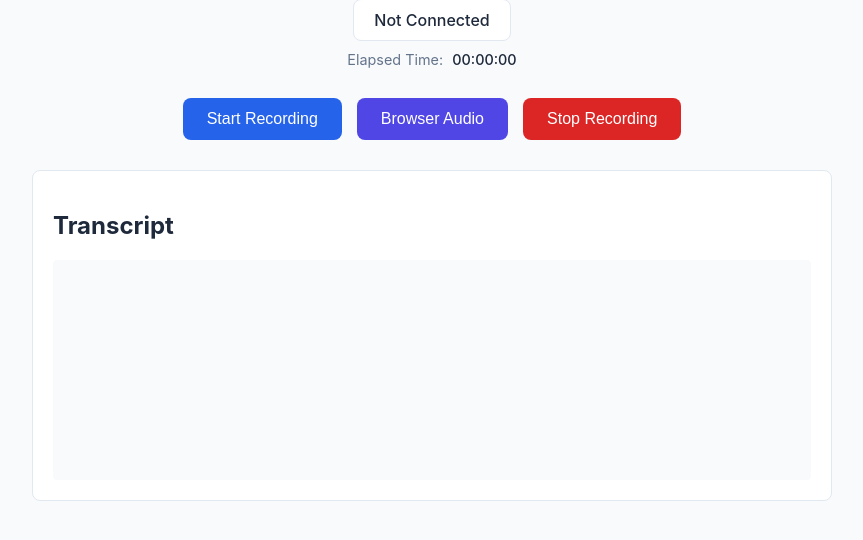
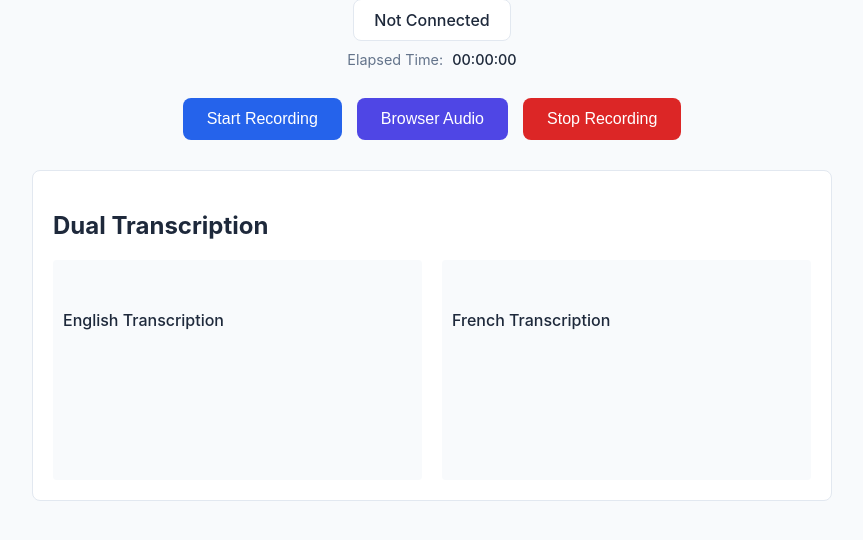
Before and after one commit to mohitseventeens/Interpreter-Assistant-v2, a Flask app: page / in a window 1280 px wide. Shown: the part 148-688 px from the top of the page, without its empty margins (208-1071 px from the left). Run offline with Flask 3, Linux system fonts and the light colour scheme.

Commit message:
added dual transcription, TODO: improve timer functionality

```diff
--- a/static/app.js
+++ b/static/app.js
@@ -21,7 +21,8 @@ function createDeepgramUrl(params = {}) {
 let socket, mediaRecorder, stream;
 
 const statusEl = document.querySelector("#status");
-const transcriptEl = document.querySelector("#transcript");
+const transcriptEnEl = document.querySelector("#transcript-en");
+const transcriptFrEl = document.querySelector("#transcript-fr");
 const timerEl = document.querySelector("#timer");
 const startBtn = document.querySelector("#start");
 const stopBtn = document.querySelector("#stop");
@@ -56,51 +57,95 @@ function stopTimer() {
 // Helper: initialize the Deepgram WebSocket connection and media recorder event handling
 function initDeepgramConnectionAndRecording(currentStream) {
     // Define your Deepgram parameters here
-    const deepgramParams = {
+    // Create two WebSocket connections for dual transcription
+    const deepgramParamsEn = {
+        model: "nova-2",
+        language: "en",
+        smart_format: "true",
+        interim_results: "true"
+    };
+
+    const deepgramParamsFr = {
         model: "nova-2",
         language: "fr",
         smart_format: "true",
         interim_results: "true"
     };
 
-    const DEEPGRAM_URL = createDeepgramUrl(deepgramParams);
+    const DEEPGRAM_URL_EN = createDeepgramUrl(deepgramParamsEn);
+    const DEEPGRAM_URL_FR = createDeepgramUrl(deepgramParamsFr);
 
-    socket = new WebSocket(DEEPGRAM_URL, ["token", DEEPGRAM_API_KEY]);
+    // Create separate WebSocket connections for English and French
+    const socketEn = new WebSocket(DEEPGRAM_URL_EN, ["token", DEEPGRAM_API_KEY]);
+    const socketFr = new WebSocket(DEEPGRAM_URL_FR, ["token", DEEPGRAM_API_KEY]);
 
-    socket.onopen = () => {
+    // Handle WebSocket connections
+    let connectionsEstablished = 0;
+
+    const handleConnectionOpen = () => {
+        connectionsEstablished++;
+        if (connectionsEstablished === 2) {
             statusEl.textContent = "Connected to Deepgram";
-        console.log("WebSocket Opened");
+            console.log("WebSocket Connections Opened");
             startTimer();
 
-        // Set up MediaRecorder to send audio data
+            // Set up MediaRecorder to send audio data to both connections
             mediaRecorder = new MediaRecorder(currentStream, { mimeType: "audio/webm" });
             mediaRecorder.ondataavailable = (event) => {
-            if (event.data.size > 0 && socket.readyState === WebSocket.OPEN) {
-                socket.send(event.data);
+                if (event.data.size > 0) {
+                    if (socketEn.readyState === WebSocket.OPEN) {
+                        socketEn.send(event.data);
+                    }
+                    if (socketFr.readyState === WebSocket.OPEN) {
+                        socketFr.send(event.data);
+                    }
                 }
             };
 
             // Start sending data every 400ms (adjust as needed)
             mediaRecorder.start(400);
+        }
     };
 
-    socket.onmessage = (message) => {
+    socketEn.onopen = handleConnectionOpen;
+    socketFr.onopen = handleConnectionOpen;
+
+    // Handle messages from both WebSocket connections
+    socketEn.onmessage = (message) => {
         const received = JSON.parse(message.data);
         const transcript = received.channel?.alternatives[0]?.transcript;
         if (transcript && received.is_final) {
-            console.log(transcript);
-            transcriptEl.textContent += transcript + " ";
+            console.log("English:", transcript);
+            transcriptEnEl.textContent += transcript + " ";
         }
     };
 
-    socket.onclose = () => {
-        console.log("WebSocket Closed");
+    socketFr.onmessage = (message) => {
+        const received = JSON.parse(message.data);
+        const transcript = received.channel?.alternatives[0]?.transcript;
+        if (transcript && received.is_final) {
+            console.log("French:", transcript);
+            transcriptFrEl.textContent += transcript + " ";
+        }
+    };
+
+    socketEn.onclose = () => {
+        console.log("English WebSocket Closed");
+        stopTimer();
+    };
+
+    socketFr.onclose = () => {
+        console.log("French WebSocket Closed");
         statusEl.textContent = "Disconnected";
         stopTimer();
     };
 
-    socket.onerror = (error) => {
-        console.error("WebSocket Error", error);
+    socketEn.onerror = (error) => {
+        console.error("English WebSocket Error", error);
+    };
+
+    socketFr.onerror = (error) => {
+        console.error("French WebSocket Error", error);
     };
 }
 
@@ -141,19 +186,43 @@ async function startBrowserAudioRecording() {
     }
 }
 
-// Stop recording and close WebSocket
+// Stop recording and close all connections
 function stopRecording() {
-    if (mediaRecorder && mediaRecorder.state !== "inactive") {
+    // Immediately update the UI to show stopping status.
+    statusEl.textContent = "Stopping... Please wait";
+    stopTimer();
+
+    // Stop the MediaRecorder if it's active.
+    if (mediaRecorder?.state !== "inactive") {
         mediaRecorder.stop();
-        // Stop all tracks (microphone or display capture)
-        stream.getTracks().forEach(track => track.stop());
     }
+
+    // Stop all media tracks.
+    if (stream) {
+        stream.getTracks().forEach(track => {
+            try {
+                track.stop();
+            } catch (error) {
+                console.error("Error stopping media track:", error);
+            }
+        });
+    }
+
+    // Close both WebSocket connections.
+    [socketEn, socketFr].forEach((socket, index) => {
         if (socket && socket.readyState === WebSocket.OPEN) {
+            try {
                 socket.close();
+            } catch (error) {
+                console.error(`Error closing ${index === 0 ? "English" : "French"} WebSocket:`, error);
             }
+        }
+    });
+
+    // Update UI and stop the timer.
     statusEl.textContent = "Stopped";
-    stopTimer();
 }
+
 
 // Attach event listeners
 startBtn.addEventListener("click", startRecording);
--- a/static/styles.css
+++ b/static/styles.css
@@ -108,13 +108,30 @@ h1 {
     border: 1px solid #e2e8f0;
 }
 
+.dual-transcript {
+    display: flex;
+    gap: 20px;
+    margin-top: 10px;
+}
+
 .transcript-box {
+    width: 50%;
     min-height: 200px;
     max-height: 400px;
-    overflow-y: auto;
     padding: 10px;
     background-color: #f8fafc;
     border-radius: 4px;
-    margin-top: 10px;
+    overflow-y: auto;
     white-space: pre-wrap;
 }
+
+.transcript-header {
+    font-weight: 500;
+    color: var(--text-color);
+    margin-bottom: 10px;
+}
+
+.transcript-content {
+    height: calc(100% - 30px);
+    overflow-y: auto;
+}
--- a/templates/index2.html
+++ b/templates/index2.html
@@ -28,8 +28,17 @@
         </div>
 
         <div class="transcript-container">
-            <h2>Transcript</h2>
-            <div id="transcript" class="transcript-box"></div>
+            <h2>Dual Transcription</h2>
+            <div class="dual-transcript">
+                <div class="transcript-box">
+                    <div class="transcript-header">English Transcription</div>
+                    <div id="transcript-en" class="transcript-content"></div>
+                </div>
+                <div class="transcript-box">
+                    <div class="transcript-header">French Transcription</div>
+                    <div id="transcript-fr" class="transcript-content"></div>
+                </div>
+            </div>
         </div>
     </div>
 
```
Lines whose indentation alone changed are shown as unchanged.
